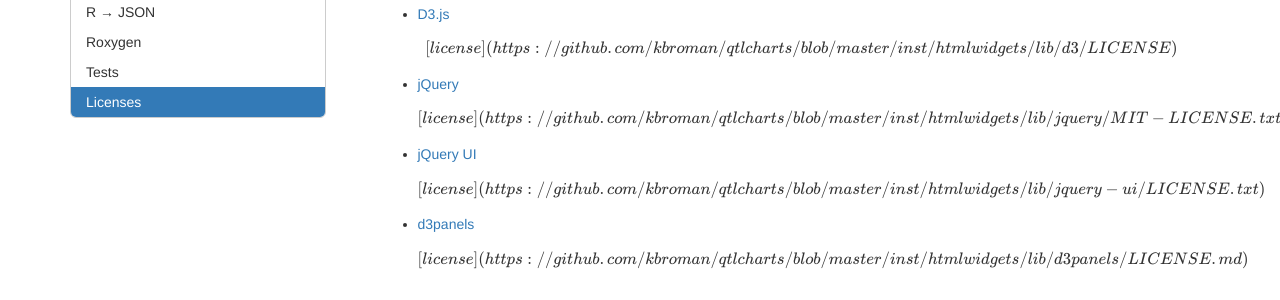
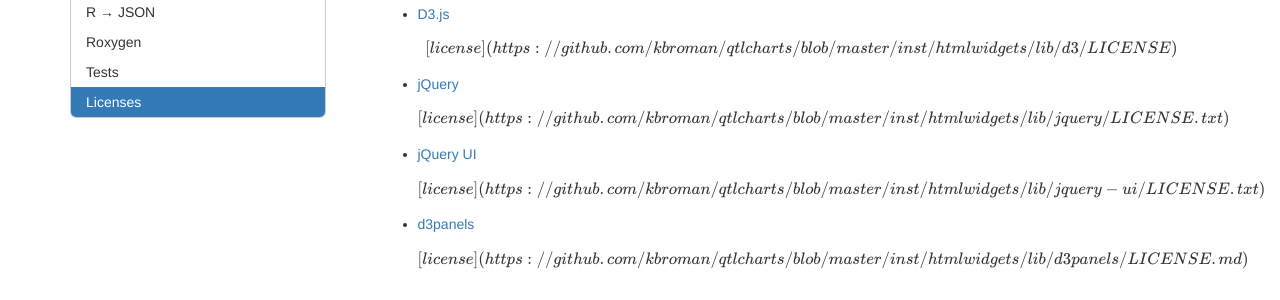
Before and after one commit to kbroman/qtlcharts, a Jekyll site: the page assets/vignettes/develGuide.html, which Jekyll copies as it is, in a window 1280 px wide and 900 px high, scrolled down 2726 px. Shown: the part 149-449 px from the top of the window. Built offline with Jekyll 4.4.1, drawn with Linux system fonts in a browser that asks for light colours; formulas are drawn with MathJax 3.

Commit message:
Update links to licenses

```diff
--- a/assets/vignettes/develGuide.Rmd
+++ b/assets/vignettes/develGuide.Rmd
@@ -228,6 +228,6 @@
 components, which have their own license agreements.
 
 - [D3.js](https://d3js.org) \[[license](https://github.com/kbroman/qtlcharts/blob/master/inst/htmlwidgets/lib/d3/LICENSE)\]
-- [jQuery](https://jquery.com) \[[license](https://github.com/kbroman/qtlcharts/blob/master/inst/htmlwidgets/lib/jquery/MIT-LICENSE.txt)\]
+- [jQuery](https://jquery.com) \[[license](https://github.com/kbroman/qtlcharts/blob/master/inst/htmlwidgets/lib/jquery/LICENSE.txt)\]
 - [jQuery UI](https://jqueryui.com/) \[[license](https://github.com/kbroman/qtlcharts/blob/master/inst/htmlwidgets/lib/jquery-ui/LICENSE.txt)\]
 - [d3panels](https://github.com/kbroman/d3panels) \[[license](https://github.com/kbroman/qtlcharts/blob/master/inst/htmlwidgets/lib/d3panels/LICENSE.md)\]
--- a/assets/vignettes/develGuide.html
+++ b/assets/vignettes/develGuide.html
@@ -1591,7 +1591,7 @@
 <p>R/qtlcharts incorporates the following other open source software components, which have their own license agreements.</p>
 <ul>
 <li><a href="https://d3js.org">D3.js</a> <span class="math display">\[[license](https://github.com/kbroman/qtlcharts/blob/master/inst/htmlwidgets/lib/d3/LICENSE)\]</span></li>
-<li><a href="https://jquery.com">jQuery</a> <span class="math display">\[[license](https://github.com/kbroman/qtlcharts/blob/master/inst/htmlwidgets/lib/jquery/MIT-LICENSE.txt)\]</span></li>
+<li><a href="https://jquery.com">jQuery</a> <span class="math display">\[[license](https://github.com/kbroman/qtlcharts/blob/master/inst/htmlwidgets/lib/jquery/LICENSE.txt)\]</span></li>
 <li><a href="https://jqueryui.com/">jQuery UI</a> <span class="math display">\[[license](https://github.com/kbroman/qtlcharts/blob/master/inst/htmlwidgets/lib/jquery-ui/LICENSE.txt)\]</span></li>
 <li><a href="https://github.com/kbroman/d3panels">d3panels</a> <span class="math display">\[[license](https://github.com/kbroman/qtlcharts/blob/master/inst/htmlwidgets/lib/d3panels/LICENSE.md)\]</span></li>
 </ul>
```
Also changed, not shown: README.md.
